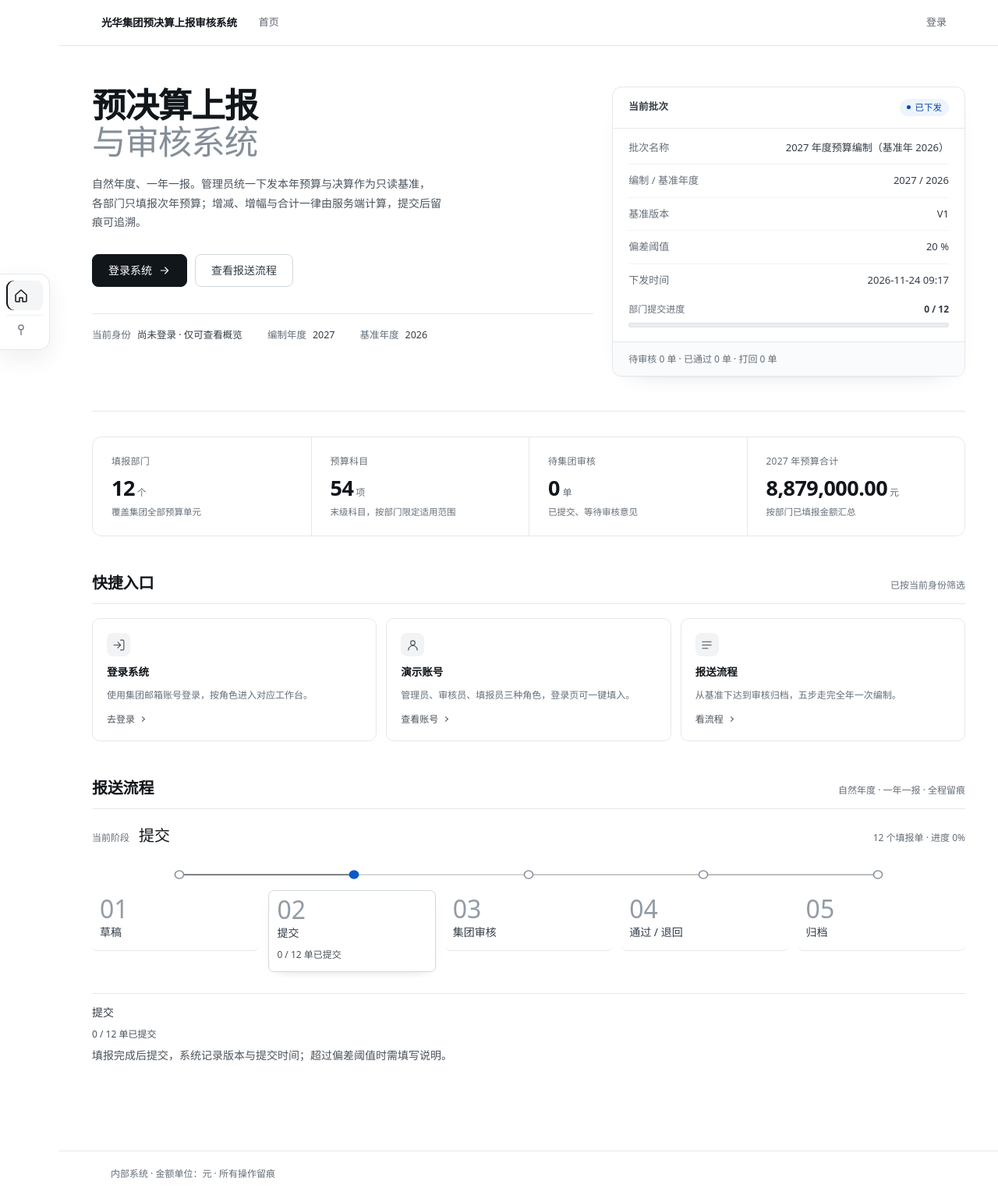
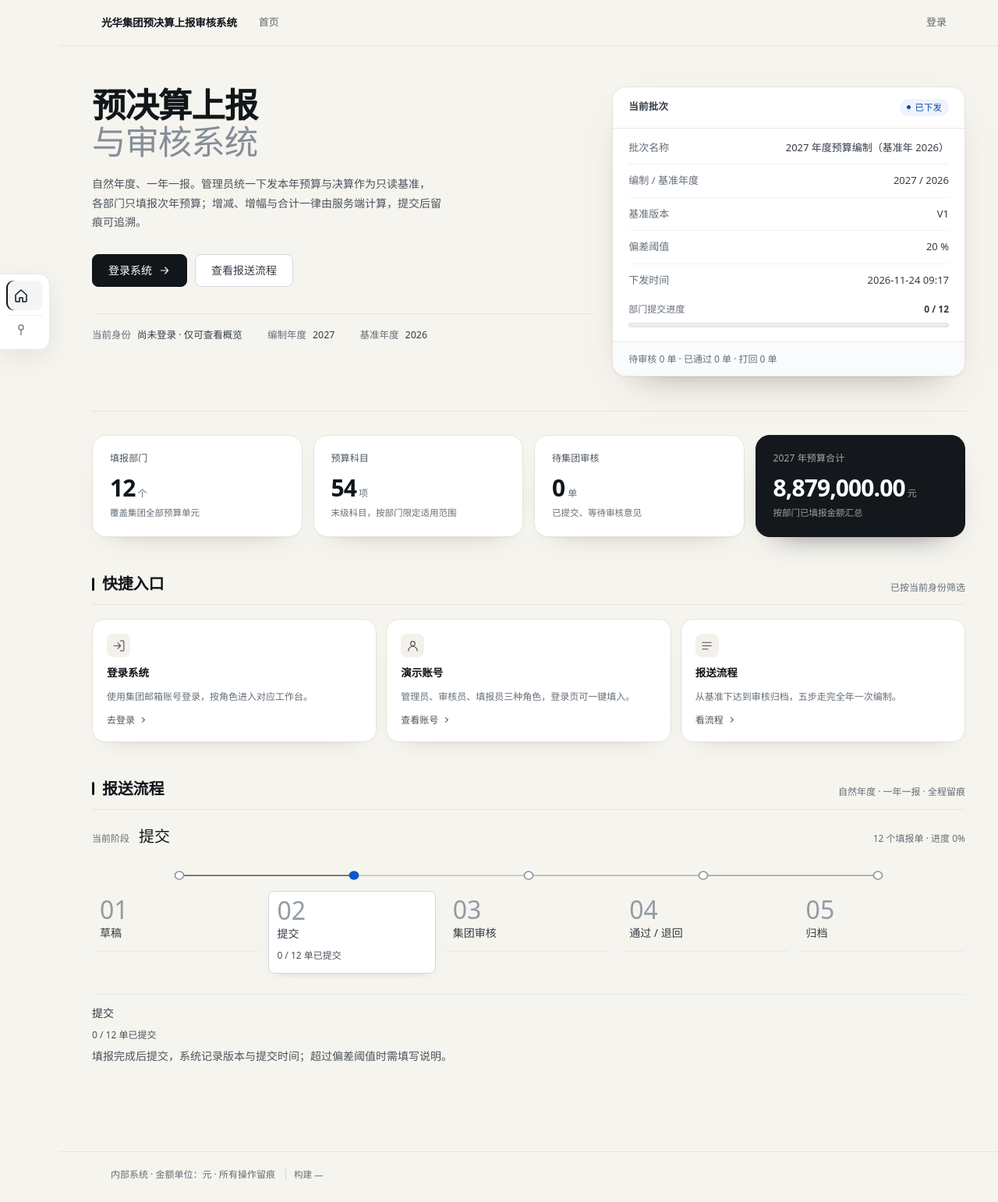
Before and after one commit to 1608492399-byte/groupbudget, an ASP.NET Core app: page / in a window 1280 px wide. Shown: the whole page at 78% size. Before the commit the page ends 1511 px from the top, so only its background shows below. Run offline with ASP.NET Core 8, Linux system fonts and the light colour scheme; data comes from the database, SQL or seed files in the repository; some libraries are stand-ins or nearby versions.

Commit message:
视觉打磨：暖纸底 + 独立卡片，首页与分析页加视觉重心
- 新增 wwwroot/css/polish.css（纯静态，不依赖动画设置，关掉动效也看得见）
- 首页：白底改暖纸色 #f6f4ee，四指标拆成独立卡片（圆角 18 / 柔阴影），
  2027 预算合计改深色强调卡，批次卡与入口卡统一圆角阴影，小节标题加竖线
- 执行分析：KPI 拆卡片，2026 执行率改深色强调卡；修正 .metric-value 的
  min-width:10ch 导致金额与「元」之间空一大块的问题；图表卡统一圆角阴影
- 顶栏背景并入暖色，去掉顶部白横带
- 页脚增加构建时间标记，一眼可辨别线上是新闻还是旧版
- 未改动任何数据、查询、栅格列数与内容顺序

```diff
--- a/Views/Analytics/Index.cshtml
+++ b/Views/Analytics/Index.cshtml
@@ -96,7 +96,7 @@
                 <div class="v"><span class="metric-value" data-yuan="@Model.PlanTotal.ToString(inv)">@money(Model.PlanTotal)</span><small data-unit-label>元</small></div>
                 <div class="note">部门填报合计</div>
             </div>
-            <div class="kpi" data-reveal>
+            <div class="kpi kpi-accent" data-reveal>
                 <div class="k metric-label">@batch.BaselineYear 年执行率</div>
                 <div class="v"><span class="metric-value metric-rate">@pct(Model.ExecRate)</span></div>
                 <div class="note">决算 ÷ 预算，未年化</div>
--- a/Views/Home/Index.cshtml
+++ b/Views/Home/Index.cshtml
@@ -126,7 +126,7 @@
             <div class="v"><span data-countup="@Model.PendingCount">@Model.PendingCount</span><small>单</small></div>
             <div class="note">已提交、等待审核意见</div>
         </div>
-        <div class="metric" data-reveal>
+        <div class="metric metric-accent" data-reveal>
             <div class="k">@(batch?.PlanYear ?? 2027) 年预算合计</div>
             <div class="v"><span data-countup="@Model.PlannedTotal.ToString(System.Globalization.CultureInfo.InvariantCulture)" data-countup-digits="2" data-countup-duration="1200">@Model.PlannedTotal.ToString("N2")</span><small>元</small></div>
             <div class="note">按部门已填报金额汇总</div>
--- a/Views/Shared/_Layout.cshtml
+++ b/Views/Shared/_Layout.cshtml
@@ -22,6 +22,7 @@
     <link rel="stylesheet" href="~/css/brand.css" asp-append-version="true" />
     <link rel="stylesheet" href="~/css/viz.css" asp-append-version="true" />
     <link rel="stylesheet" href="~/css/motion.css" asp-append-version="true" />
+    <link rel="stylesheet" href="~/css/polish.css" asp-append-version="true" />
 </head>
 <body class="@ViewData["BodyClass"]">
     @{
@@ -131,7 +132,22 @@
         </main>
     </div>
     <footer class="border-top footer text-muted mt-4">
-        <div class="container-fluid px-4">内部系统 · 金额单位：元 · 所有操作留痕</div>
+        <div class="container-fluid px-4">
+            内部系统 · 金额单位：元 · 所有操作留痕
+            @{
+                var buildStamp = "—";
+                try
+                {
+                    var loc = typeof(GroupBudget.Data.ApplicationDbContext).Assembly.Location;
+                    if (!string.IsNullOrEmpty(loc) && System.IO.File.Exists(loc))
+                    {
+                        buildStamp = System.IO.File.GetLastWriteTime(loc).ToString("yyyy-MM-dd HH:mm");
+                    }
+                }
+                catch { /* 取不到就显示占位，不影响页面 */ }
+            }
+            <span class="build-stamp" title="当前运行的程序构建时间">构建 @buildStamp</span>
+        </div>
     </footer>
     <script src="~/lib/jquery/dist/jquery.min.js"></script>
     <script src="~/lib/bootstrap/dist/js/bootstrap.bundle.min.js"></script>
--- /dev/null
+++ b/wwwroot/css/polish.css
@@ -0,0 +1,218 @@
+/* ==========================================================================
+   视觉打磨层（纯静态样式，不依赖任何动画设置）
+   思路：从「一整块白底 + 分割线」改成「暖纸底 + 独立卡片」，拉开层级。
+   1. 只覆盖颜色、圆角、阴影、间距，不改任何栅格列数与内容顺序。
+   2. 作用域限定 body.home-body（首页）与 body.viz-body（执行分析），
+      不碰填报页 .sheet-page、登录页 .auth-page 与其他 Bootstrap 表格页。
+   3. 数值与字号只放大不缩小，保证投影时后排可读。
+   ========================================================================== */
+
+/* ------------------------------- 首页 ------------------------------- */
+
+body.home-body {
+  --paper-warm: #f6f4ee;
+  --line-warm: #eae4d9;
+  --card-r: 18px;
+  --card-shadow: 0 1px 2px rgba(58, 48, 32, .04), 0 16px 36px -30px rgba(58, 48, 32, .5);
+
+  background: var(--paper-warm);
+}
+
+body.home-body .footer {
+  background: var(--paper-warm) !important;
+  border-color: var(--line-warm) !important;
+}
+
+body.home-body header .navbar {
+  background: var(--paper-warm) !important;
+  border-bottom-color: var(--line-warm) !important;
+}
+
+body.viz-body header .navbar {
+  background: var(--paper-warm) !important;
+}
+
+/* 主视觉：底部那条硬分割线换成更轻的暖色线 */
+.home-page .hero {
+  border-bottom-color: var(--line-warm);
+}
+
+/* 指标从「一格一格」改成「四张独立卡片」 */
+.home-page .metrics {
+  gap: 14px;
+  margin-top: 30px;
+  background: transparent;
+  border: 0;
+  border-radius: 0;
+  overflow: visible;
+}
+
+.home-page .metric {
+  padding: 20px 22px 22px;
+  background: var(--paper);
+  border: 1px solid var(--line-warm);
+  border-radius: var(--card-r);
+  box-shadow: var(--card-shadow);
+}
+
+.home-page .metric + .metric {
+  border-left: 1px solid var(--line-warm);
+}
+
+.home-page .metric .v {
+  margin-top: 12px;
+  font-size: 30px;
+  letter-spacing: -.03em;
+}
+
+.home-page .metric .k {
+  color: var(--ink-3);
+  letter-spacing: .01em;
+}
+
+/* 压轴指标做深色强调卡：整页只留一个视觉重心 */
+.home-page .metric.metric-accent {
+  background: #14181d;
+  border-color: #14181d;
+  box-shadow: 0 18px 40px -28px rgba(20, 24, 29, .8);
+}
+
+.home-page .metric.metric-accent .k {
+  color: rgba(255, 255, 255, .62);
+}
+
+.home-page .metric.metric-accent .v {
+  color: #fff;
+}
+
+.home-page .metric.metric-accent .v small,
+.home-page .metric.metric-accent .note {
+  color: rgba(255, 255, 255, .58);
+}
+
+/* 批次卡与入口卡：统一圆角与阴影语言 */
+.home-page .ticket {
+  border-color: var(--line-warm);
+  border-radius: var(--card-r);
+  box-shadow: 0 1px 2px rgba(58, 48, 32, .05), 0 22px 48px -32px rgba(58, 48, 32, .55);
+}
+
+.home-page .entry {
+  border-color: var(--line-warm);
+  border-radius: 16px;
+  box-shadow: 0 1px 2px rgba(58, 48, 32, .03), 0 14px 30px -28px rgba(58, 48, 32, .45);
+}
+
+.home-page .entry .ico {
+  background: #f4f1ea;
+}
+
+.home-page .panel-head {
+  border-bottom-color: var(--line-warm);
+}
+
+/* 小节标题加一道竖线，读完就知道层级到哪 */
+.home-page .panel-head h2 {
+  display: flex;
+  align-items: center;
+  gap: 10px;
+}
+
+.home-page .panel-head h2::before {
+  content: "";
+  width: 3px;
+  height: 17px;
+  border-radius: 2px;
+  background: var(--ink);
+}
+
+/* ---------------------------- 执行分析 ---------------------------- */
+
+body.viz-body {
+  --paper-warm: #f6f4ee;
+  --line-warm: #eae4d9;
+
+  background: var(--paper-warm);
+}
+
+body.viz-body .footer {
+  background: var(--paper-warm) !important;
+  border-color: var(--line-warm) !important;
+}
+
+.viz-page .viz-kpi {
+  gap: 14px;
+  background: transparent;
+  border: 0;
+  border-radius: 0;
+  overflow: visible;
+}
+
+.viz-page .kpi {
+  padding: 20px 22px;
+  background: var(--paper);
+  border: 1px solid var(--line-warm);
+  border-radius: 18px;
+  box-shadow: 0 1px 2px rgba(58, 48, 32, .04), 0 16px 36px -30px rgba(58, 48, 32, .5);
+}
+
+.viz-page .kpi + .kpi {
+  border-left: 1px solid var(--line-warm);
+}
+
+.viz-page .kpi .v {
+  margin-top: 12px;
+  font-size: 27px;
+  letter-spacing: -.03em;
+}
+
+/* 原来的 min-width:10ch 会把「元」推到很远，金额和单位之间空一大块；
+   改成按内容宽度，单位紧跟数字，滚动计数时宽度自然增长 */
+.viz-page .kpi .metric-value {
+  min-width: 0;
+}
+
+.viz-page .kpi .v small {
+  margin-left: 4px;
+}
+
+/* 执行率卡做深色强调，和首页呼应 */
+.viz-page .kpi.kpi-accent {
+  background: #14181d;
+  border-color: #14181d;
+  box-shadow: 0 18px 40px -28px rgba(20, 24, 29, .8);
+}
+
+.viz-page .kpi.kpi-accent .k {
+  color: rgba(255, 255, 255, .62);
+}
+
+.viz-page .kpi.kpi-accent .v,
+.viz-page .kpi.kpi-accent .metric-value {
+  color: #fff;
+}
+
+.viz-page .kpi.kpi-accent .note {
+  color: rgba(255, 255, 255, .58);
+}
+
+.viz-page .viz-card {
+  border-color: var(--line-warm);
+  border-radius: 18px;
+  box-shadow: 0 1px 2px rgba(58, 48, 32, .04), 0 18px 40px -32px rgba(58, 48, 32, .5);
+}
+
+.viz-page .insight-summary {
+  border-radius: 16px;
+}
+
+/* ---------------------------- 页脚构建标记 ---------------------------- */
+
+.build-stamp {
+  margin-left: 10px;
+  padding-left: 10px;
+  border-left: 1px solid rgba(17, 22, 27, .14);
+  font-size: 11.5px;
+  font-variant-numeric: tabular-nums;
+  white-space: nowrap;
+}
```
